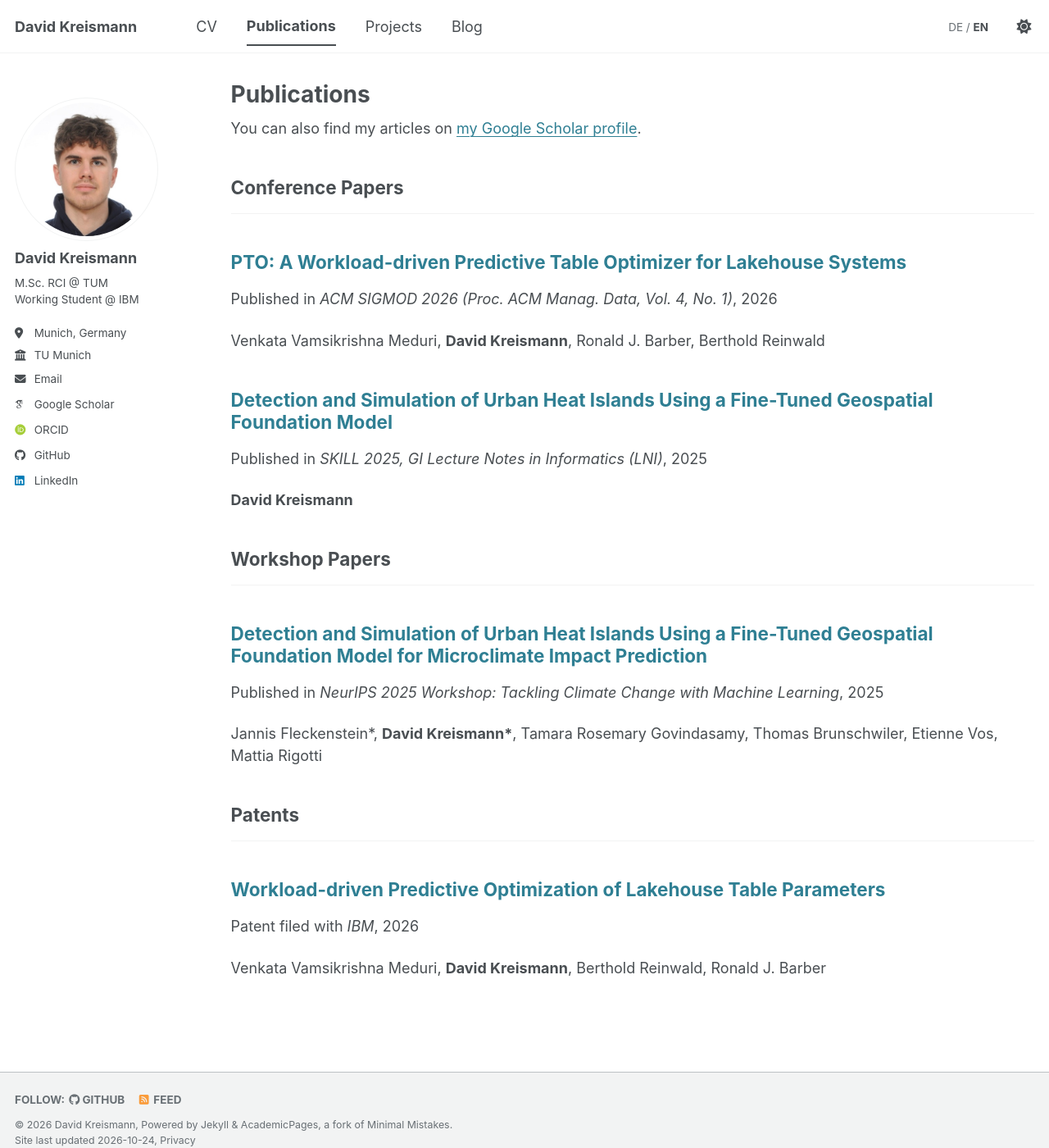
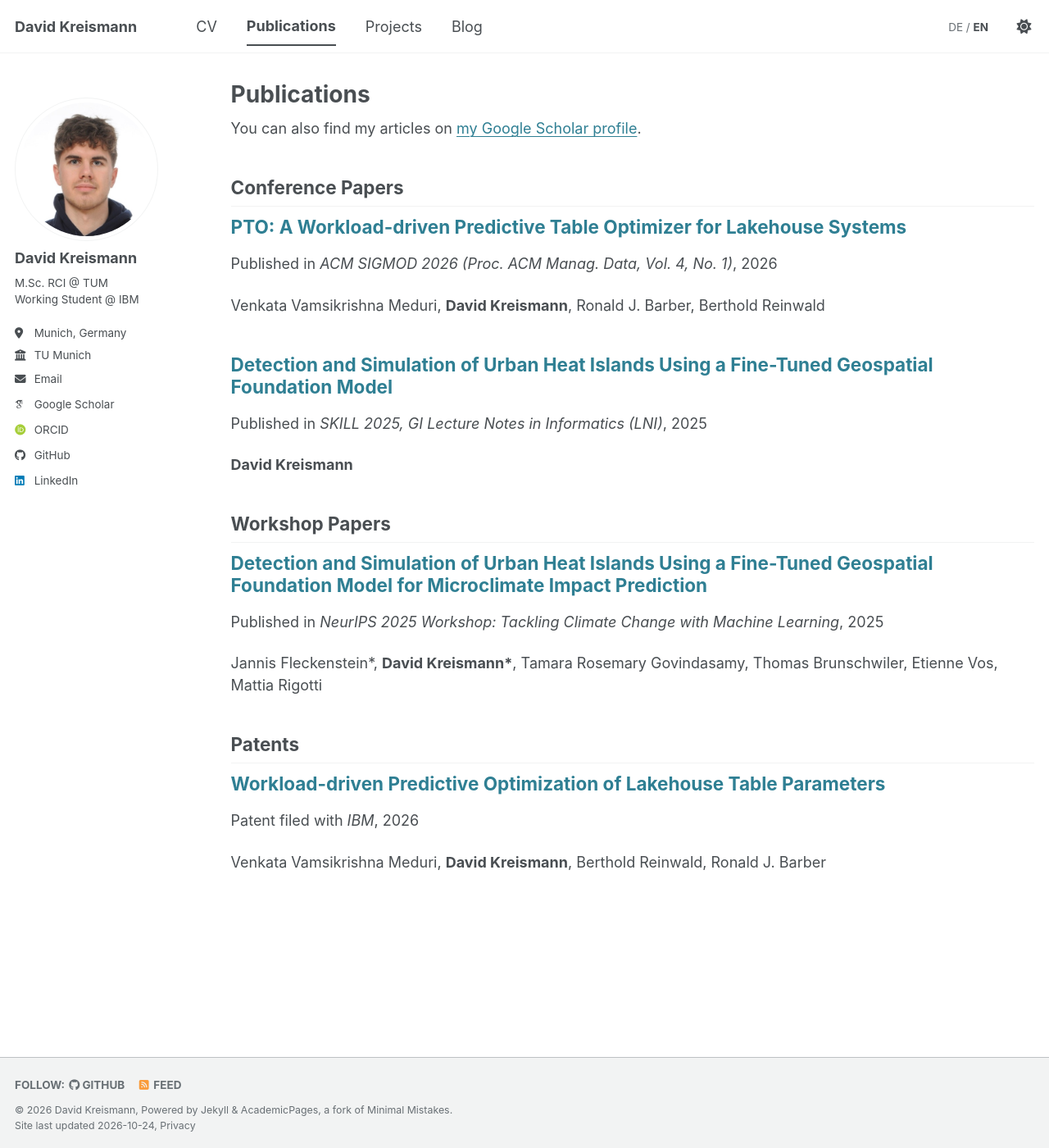
Before and after one commit to davidkreismann/davidkreismann.github.io, a Jekyll site: the page built from _pages/publications.html, in a window 1280 px wide and 1400 px high. Shown: the whole window at 82% size. Built offline with Jekyll 4.4.1, drawn with Linux system fonts in a browser that asks for light colours; some web fonts are replaced.

Commit message:
Same heading and line spacing on publications, CV, projects and blog

```diff
--- a/_sass/layout/_cv.scss
+++ b/_sass/layout/_cv.scss
@@ -19,8 +19,22 @@ $role-gap    : 1em;
   margin-bottom: $section-gap;
 
   h2 {
-    margin-bottom: 0.75em;
+    margin-bottom: 0;
   }
+}
+
+/* section headings with a line (publications, CV): same spacing as the year headings on the blog,
+   9px from heading to line and about 11px from line to the first entry */
+.archive h2:has(+ hr) {
+  margin-bottom: 0;
+}
+
+.archive h2 + hr {
+  margin: 9px 0 11px;
+}
+
+.archive hr + .list__item .archive__item-title {
+  margin-top: 0;
 }
 
 .cv-entry {
```
